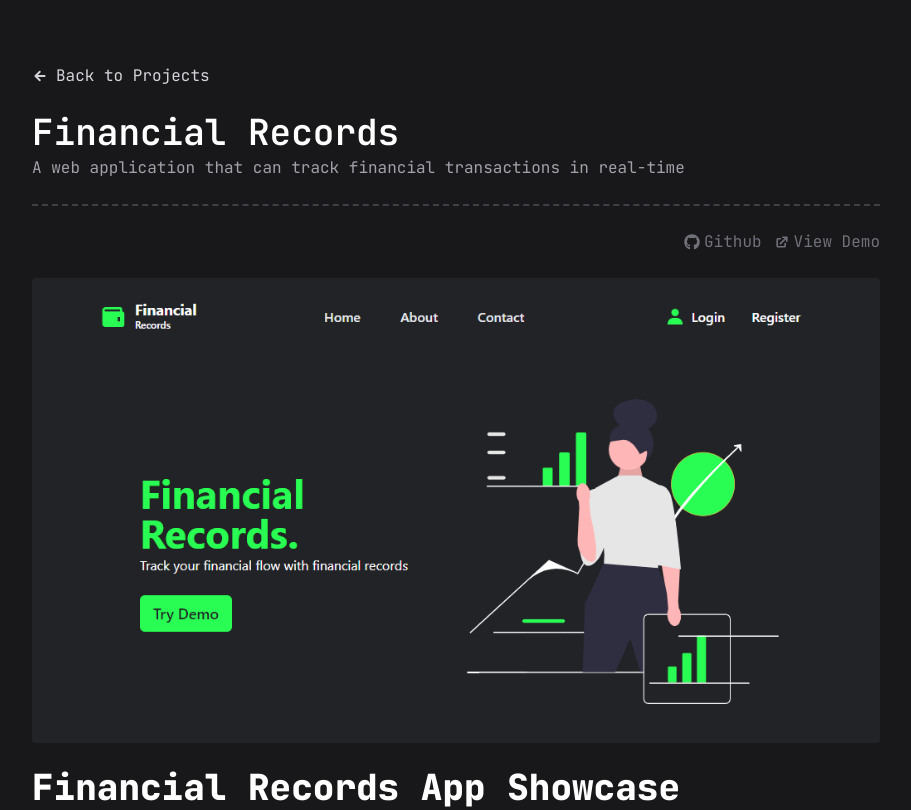
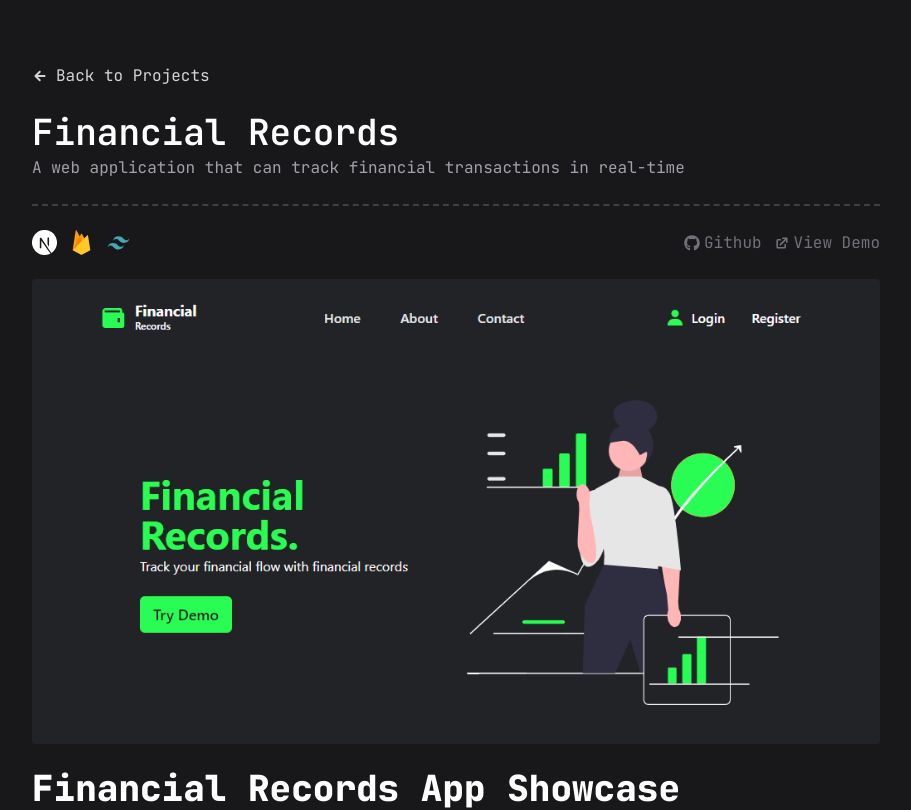
Before and after one commit to ganimalqudhaifi/personal-web, a Next.js app: page /projects/financial-records in a window 1280 px wide. Shown: the top 810 px of the page, without its empty margins (184-1095 px from the left). Built offline with nearby package versions, Linux system fonts and the light colour scheme.

Commit message:
Fix missing property on dynanmic project page

```diff
--- a/src/app/projects/[id]/page.tsx
+++ b/src/app/projects/[id]/page.tsx
@@ -8,6 +8,7 @@ import { HiExternalLink } from "react-icons/hi";
 import { IoMdArrowRoundBack } from "react-icons/io";
 
 import Divider from "@/components/Divider";
+import Icon from "@/components/icon";
 import MdxLayout from "@/components/mdx-layout";
 import projectList from "@/data/ProjectList";
 import MarkdownDiscoverVideos from "@/markdown/discover-videos.mdx";
@@ -44,8 +45,8 @@ export default function FinancialRecords({}) {
           <Divider />
           <div className="flex justify-between text-zinc-500">
             <div className="flex space-x-3">
-              {currentProject.techStack.map((TechIcon, index) => (
-                <TechIcon key={index} size={25} />
+              {currentProject.techStack.map((iconName, index) => (
+                <Icon key={index} size={25} name={iconName} />
               ))}
             </div>
             <div className="flex justify-end gap-3">
```
